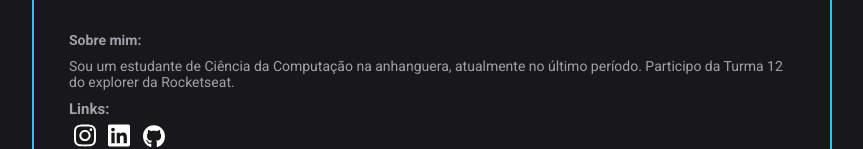
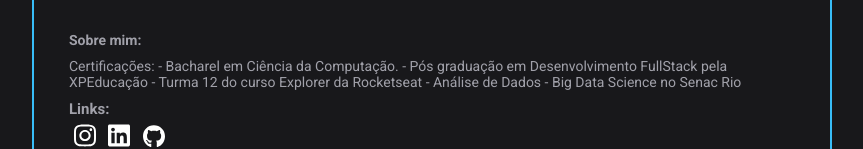
Before and after one commit to IagoLeal1/Portfolio, a website: page index.html in a window 1280 px wide. Shown: the part 274-423 px from the top of the page, without its empty margins (208-1071 px from the left). Drawn offline with nearby package versions, Linux system fonts and the light colour scheme.

Commit message:
Update index.html

```diff
--- a/index.html
+++ b/index.html
@@ -42,8 +42,11 @@
       <div class="description">
         <h2>Sobre mim:</h2>
         <p>
-          Sou um estudante de Ciência da Computação na anhanguera, atualmente no
-          último período. Participo da Turma 12 do explorer da Rocketseat.
+          Certificações:
+          - Bacharel em Ciência da Computação.
+          - Pós graduação em Desenvolvimento FullStack pela XPEducação
+          - Turma 12 do curso Explorer da Rocketseat
+          - Análise de Dados - Big Data Science no Senac Rio
         </p>
       </div>
       <div class="links">
```
